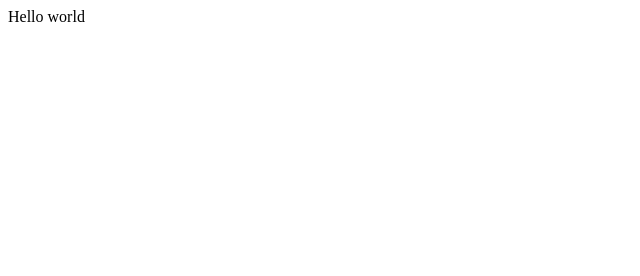
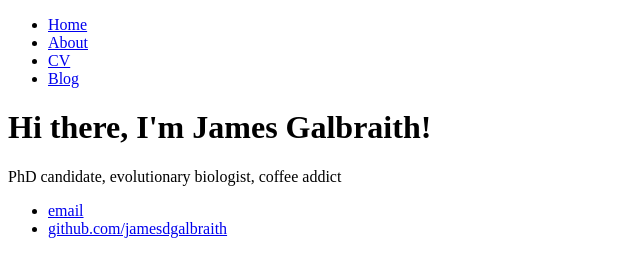
Before and after one commit to jamesdgalbraith/jamesdgalbraith.github.io, a plain HTML site: page index.html in a window 1280 px wide. Shown: the whole page, without its empty margins (0-640 px from the left). Drawn offline with Linux system fonts and the light colour scheme.

Commit message:
Initial description

```diff
--- a/index.html
+++ b/index.html
@@ -1 +1,28 @@
-Hello world
+<!DOCTYPE html>
+<html>
+	<head>
+		<title>James Galbraith, University of Adelaide</title>
+	</head>
+	<body>
+		<nav>
+    		<ul>
+        		<li><a href="/">Home</a></li>
+	        	<li><a href="/about">About</a></li>
+        		<li><a href="/cv">CV</a></li>
+        		<li><a href="/blog">Blog</a></li>
+    		</ul>
+		</nav>
+		<div class="container">
+    		<div class="blurb">
+        		<h1>Hi there, I'm James Galbraith!</h1>
+				<p>PhD candidate, evolutionary biologist, coffee addict</a></p>
+    		</div><!-- /.blurb -->
+		</div><!-- /.container -->
+		<footer>
+    		<ul>
+        		<li><a href="mailto:galbraithenator@gmail.com">email</a></li>
+        		<li><a href="https://github.com/jamesdgalbraith">github.com/jamesdgalbraith</a></li>
+			</ul>
+		</footer>
+	</body>
+</html>
```
